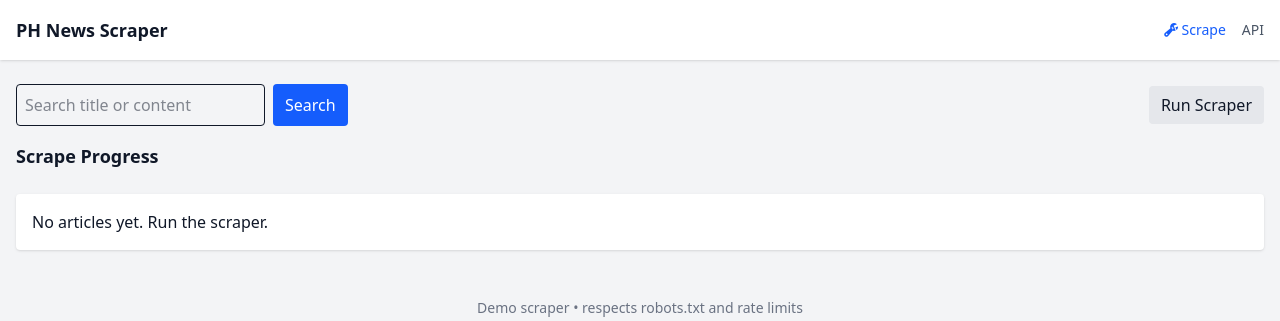
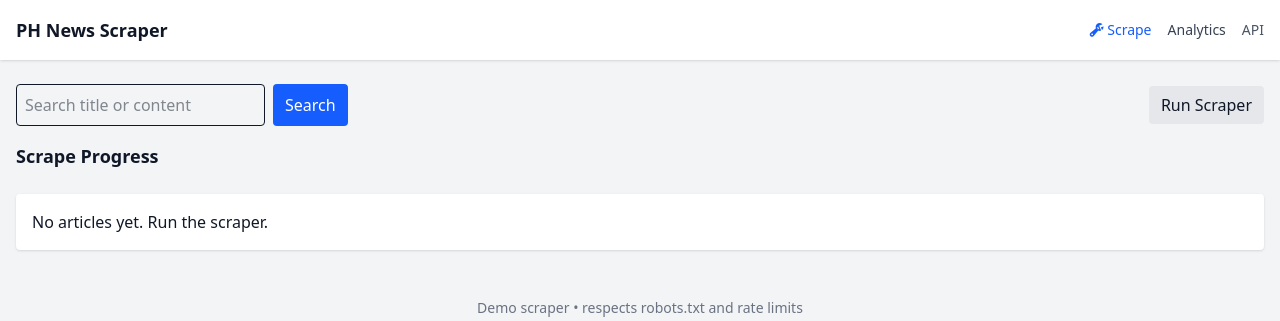
Before and after one commit to MACantara/Scrapy-Test, a Flask app: page / in a window 1280 px wide. Shown: the top 321 px of the page. Run offline with Flask 3, Linux system fonts and the light colour scheme; data that the repository does not hold is empty.

Commit message:
Add analytics link to navigation menu in base template

```diff
--- a/app/templates/base.html
+++ b/app/templates/base.html
@@ -13,6 +13,7 @@
       <a href="/" class="font-semibold text-lg">PH News Scraper</a>
       <div class="flex items-center gap-4">
         <a href="/scrape" class="text-sm text-blue-600 hover:underline"><i class="bi bi-wrench-adjustable"></i> Scrape</a>
+        <a href="/analytics" class="text-sm text-gray-700 hover:underline">Analytics</a>
         <a href="/api/articles" class="text-sm text-gray-600 hover:underline">API</a>
       </div>
     </div>
```
